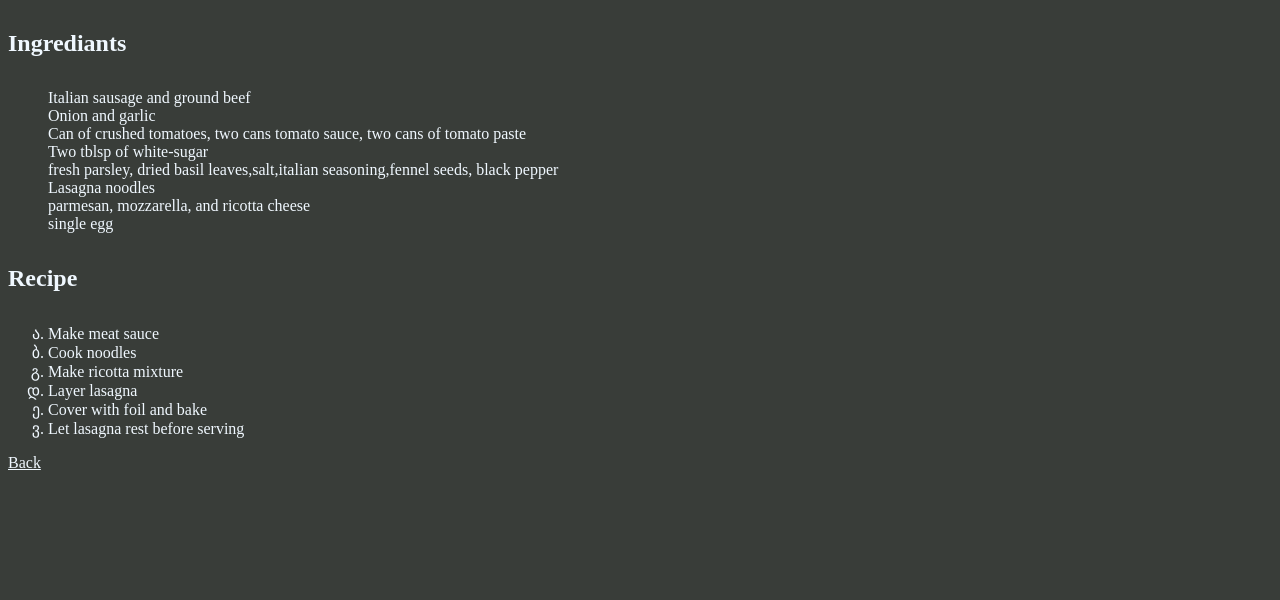
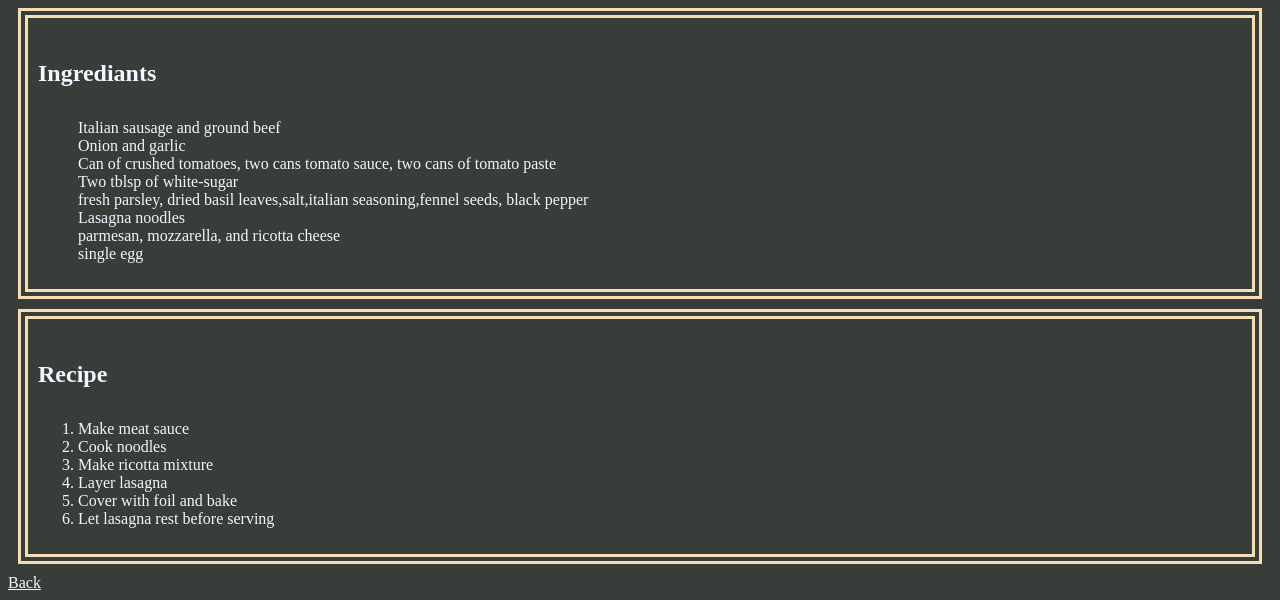
Before and after one commit to macman1717/odin-recipes, a plain HTML site: page recipes/lasagna.html in a window 1280 px wide. Shown: the part 766-1366 px from the top of the page. Before the commit the page ends 1246 px from the top, so only its background shows below. Drawn offline with Linux system fonts and the light colour scheme.

Commit message:
added divs for recipes and ingrediants. Changed borders to double

```diff
--- a/recipes/lasagna.html
+++ b/recipes/lasagna.html
@@ -10,6 +10,7 @@
     <h1>Lasagna</h1>
     <img src="https://imagesvc.meredithcorp.io/v3/mm/image?url=https%3A%2F%2Fpublic-assets.meredithcorp.io%2Feaf2a87ca2376e9dca53110c86de9d30%2F168849818114320230616_185107.jpg&q=60&c=sc&orient=true&poi=auto&h=512"
     alt="Picture of Lasagna">
+    <div>
     <h4>Ingrediants</h4>
     <ul>
         <li>Italian sausage and ground beef</li>
@@ -21,6 +22,8 @@
         <li>parmesan, mozzarella, and ricotta cheese</li>
         <li>single egg</li>
     </ul>
+    </div>
+    <div>
     <h4>Recipe</h4>
     <ol>
         <li>Make meat sauce</li>
@@ -30,6 +33,7 @@
         <li>Cover with foil and bake</li>
         <li>Let lasagna rest before serving</li>
     </ol>
+    </div>
 
     <a href="../index.html">Back</a>
 </body>
--- a/styles.css
+++ b/styles.css
@@ -1,7 +1,12 @@
-*{
+* {
     background-color: rgb(57, 61, 57);
     color: aliceblue;
     text-align: left;
+}
+div{
+    border: 10px double wheat;
+    margin: 10px;
+    padding: 10px;
 }
 h1{
     text-align: center;
@@ -20,5 +25,5 @@ ul{
     list-style: none;
 }
 ol{
-    list-style: georgian;
+    list-style: decimal;
 }
```
Also changed, not shown: index.html (+2 -2 lines), recipes/White-Peach-Sangria.html (+4 -0 lines), recipes/guacamole.html (+4 -0 lines).
